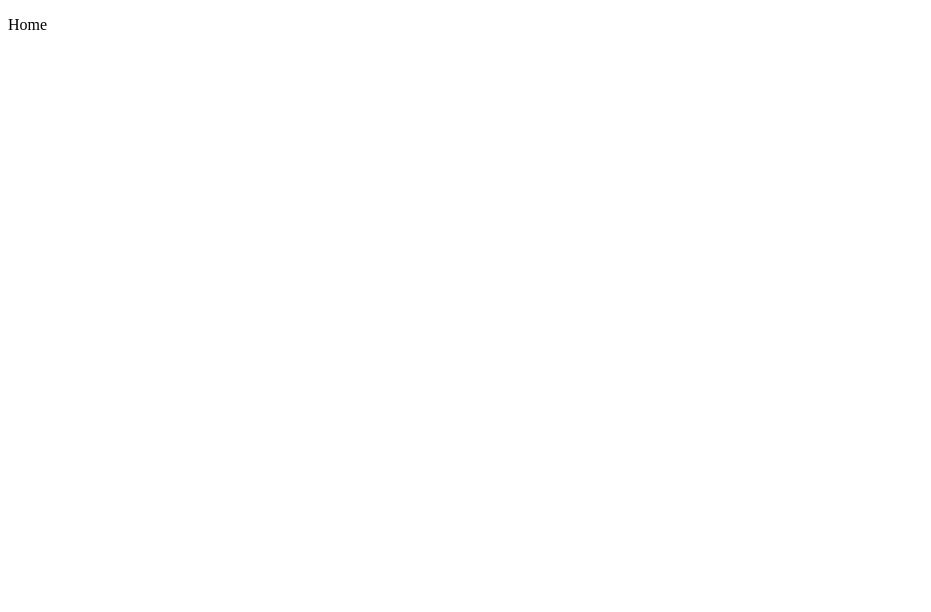
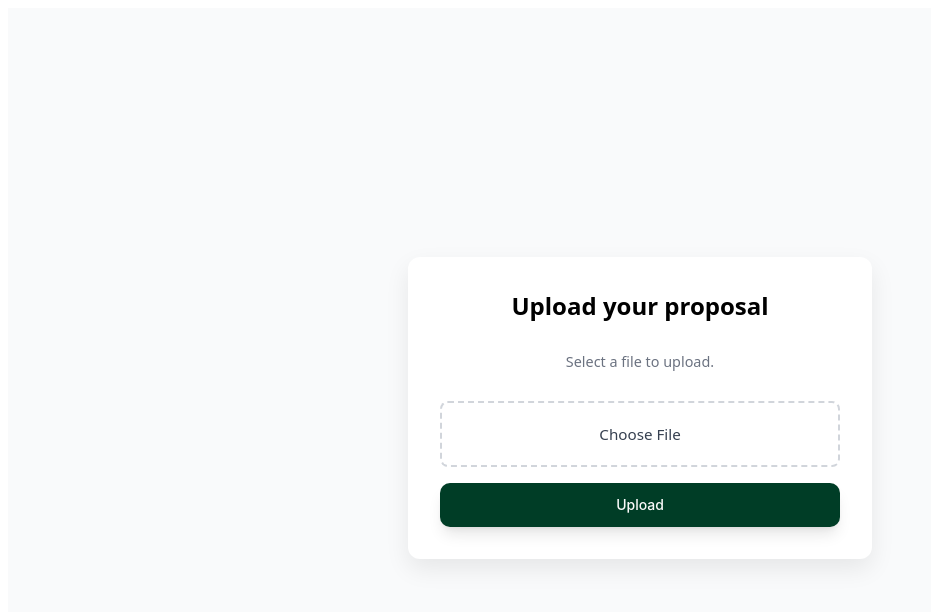
Before and after one commit to AdrianRRojo/dltechnicalexercise, a React (Create React App) app: page / in a window 1280 px wide. Shown: the top 612 px of the page, without its empty margins (0-931 px from the left). Built offline with nearby package versions, Linux system fonts and the light colour scheme.

Commit message:
Form upload styling

```diff
--- /dev/null
+++ b/src/Style.css
@@ -0,0 +1,178 @@
+.pageWrapper {
+  min-height: 100vh;
+  display: flex;
+  justify-content: center;
+  align-items: center;
+  background: #f9fafb;
+  font-family: system-ui, -apple-system, BlinkMacSystemFont, sans-serif;
+}
+
+/* Form */
+.formContainer {
+  background: #ffffff;
+  padding: 2rem;
+  border-radius: 12px;
+  box-shadow: 0 10px 25px rgba(0, 0, 0, 0.08);
+  width: 100%;
+  max-width: 400px;
+}
+
+.uploadForm {
+  display: flex;
+  flex-direction: column;
+  gap: 1rem;
+}
+
+.uploadForm h2 {
+  margin: 0;
+  font-size: 1.5rem;
+  text-align: center;
+}
+
+.subtitle {
+  font-size: 0.9rem;
+  color: #6b7280;
+  text-align: center;
+}
+
+.fileInputLabel {
+  border: 2px dashed #d1d5db;
+  border-radius: 8px;
+  padding: 1.25rem;
+  text-align: center;
+  cursor: pointer;
+  transition: border-color 0.2s, background 0.2s;
+}
+
+.fileInputLabel:hover {
+  border-color: #6366f1;
+  background: #f5f7ff;
+}
+
+.fileInputLabel input {
+  display: none;
+}
+
+.fileInputLabel span {
+  font-size: 0.95rem;
+  color: #374151;
+}
+
+/* Upload button */
+.uploadForm button {
+    -webkit-text-size-adjust: 100%;
+    tab-size: 4;
+    font-feature-settings: normal;
+    font-variation-settings: normal;
+    -webkit-tap-highlight-color: transparent;
+    --background: 0 0% 100%;
+    --foreground: 224 71.4% 4.1%;
+    --card: 0 0% 100%;
+    --card-foreground: 224 71.4% 4.1%;
+    --popover: 0 0% 100%;
+    --popover-foreground: 224 71.4% 4.1%;
+    --primary: 157 100% 12%;
+    --primary-foreground: 0 0% 98%;
+    --secondary: 0 0% 96.1%;
+    --secondary-foreground: 240 5.9% 10%;
+    --muted: 0 0% 96.1%;
+    --muted-foreground: 240 3.8% 46.1%;
+    --accent: 147 48% 49.2%;
+    --accent-foreground: 0 0% 98%;
+    --destructive: 0 84.2% 60.2%;
+    --destructive-foreground: 0 0% 98%;
+    --border: 0 0% 89.8%;
+    --input: 0 0% 89.8%;
+    --ring: 157 100% 12%;
+    --radius: 0.75rem;
+    --chart-1: 12 76% 61%;
+    --chart-2: 173 58% 39%;
+    --chart-3: 197 37% 24%;
+    --chart-4: 43 74% 66%;
+    --chart-5: 27 87% 67%;
+    font-family: var(--font-inter),ui-sans-serif,system-ui,sans-serif,"Apple Color Emoji","Segoe UI Emoji","Segoe UI Symbol","Noto Color Emoji";
+    -webkit-font-smoothing: antialiased;
+    --font-inter: "Inter","Inter Fallback";
+    --tw-bg-opacity: 1;
+    text-align: center;
+    --tw-border-spacing-x: 0;
+    --tw-border-spacing-y: 0;
+    --tw-translate-x: 0;
+    --tw-translate-y: 0;
+    --tw-rotate: 0;
+    --tw-skew-x: 0;
+    --tw-skew-y: 0;
+    --tw-scale-x: 1;
+    --tw-scale-y: 1;
+    --tw-pan-x: ;
+    --tw-pan-y: ;
+    --tw-pinch-zoom: ;
+    --tw-scroll-snap-strictness: proximity;
+    --tw-gradient-from-position: ;
+    --tw-gradient-via-position: ;
+    --tw-gradient-to-position: ;
+    --tw-ordinal: ;
+    --tw-slashed-zero: ;
+    --tw-numeric-figure: ;
+    --tw-numeric-spacing: ;
+    --tw-numeric-fraction: ;
+    --tw-ring-inset: ;
+    --tw-ring-offset-width: 0px;
+    --tw-ring-color: rgb(59 130 246/0.5);
+    --tw-ring-offset-shadow: 0 0 #0000;
+    --tw-ring-shadow: 0 0 #0000;
+    --tw-blur: ;
+    --tw-brightness: ;
+    --tw-contrast: ;
+    --tw-grayscale: ;
+    --tw-hue-rotate: ;
+    --tw-invert: ;
+    --tw-saturate: ;
+    --tw-sepia: ;
+    --tw-drop-shadow: ;
+    --tw-backdrop-blur: ;
+    --tw-backdrop-brightness: ;
+    --tw-backdrop-contrast: ;
+    --tw-backdrop-grayscale: ;
+    --tw-backdrop-hue-rotate: ;
+    --tw-backdrop-invert: ;
+    --tw-backdrop-opacity: ;
+    --tw-backdrop-saturate: ;
+    --tw-backdrop-sepia: ;
+    --tw-contain-size: ;
+    --tw-contain-layout: ;
+    --tw-contain-paint: ;
+    --tw-contain-style: ;
+    box-sizing: border-box;
+    border: 0 solid #e5e7eb;
+    border-color: hsl(var(--border));
+    text-decoration: inherit;
+    display: inline-flex;
+    height: 2.75rem;
+    align-items: center;
+    justify-content: center;
+    gap: .5rem;
+    white-space: nowrap;
+    border-radius: calc(var(--radius) - 2px);
+    background-color: hsl(var(--primary));
+    padding-left: 2rem;
+    padding-right: 2rem;
+    font-size: .875rem;
+    line-height: 1.25rem;
+    font-weight: 500;
+    color: hsl(var(--primary-foreground));
+    --tw-shadow: 0 10px 15px -3px rgb(0 0 0/0.1),0 4px 6px -4px rgb(0 0 0/0.1);
+    --tw-shadow-colored: 0 10px 15px -3px var(--tw-shadow-color),0 4px 6px -4px var(--tw-shadow-color);
+    box-shadow: var(--tw-ring-offset-shadow,0 0 #0000),var(--tw-ring-shadow,0 0 #0000),var(--tw-shadow);
+    --tw-ring-offset-color: hsl(var(--background));
+    transition-property: transform;
+    transition-timing-function: cubic-bezier(.4,0,.2,1);
+    transition-duration: .15s;
+    width: auto;
+    cursor: pointer;
+}
+
+.uploadForm button:hover {
+  background: hsl(var(--primary ) /.9);
+  transform: scaleY(1.1);
+}
--- a/src/pages/Home.js
+++ b/src/pages/Home.js
@@ -1,9 +1,22 @@
-import react from "react";
+import React from "react";
+import "../Style.css";
 
-export default function Home(){
-    return(
-        <div>
-            <p>Home</p>
-        </div>
-    )
-};
+export default function Home() {
+  return (
+    <div className="pageWrapper">
+      <div className="formContainer">
+        <form className="uploadForm">
+          <h2>Upload your proposal</h2>
+          <p className="subtitle">Select a file to upload.</p>
+
+          <label className="fileInputLabel">
+            <input type="file" />
+            <span>Choose File</span>
+          </label>
+
+          <button type="submit">Upload</button>
+        </form>
+      </div>
+    </div>
+  );
+}
```
